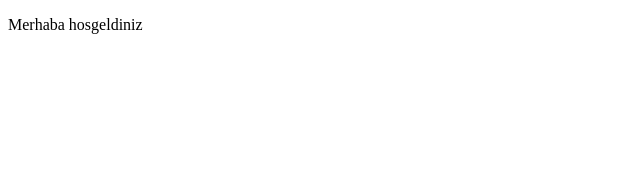
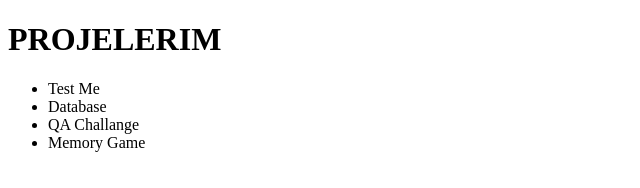
Before and after one commit to ikoral/git-baslangic, a plain HTML site: page index.html in a window 1280 px wide. Shown: the whole page, without its empty margins (0-640 px from the left). Drawn offline with Linux system fonts and the light colour scheme.

Commit message:
projelerim eklendi

```diff
--- a/src/index.html
+++ b/index.html
@@ -7,6 +7,12 @@
     <title>Ana sayfa</title>
   </head>
   <body>
-    <p>Merhaba hosgeldiniz</p>
+    <h1>PROJELERIM</h1>
+    <ul>
+      <li>Test Me</li>
+      <li>Database</li>
+      <li>QA Challange</li>
+      <li>Memory Game</li>
+    </ul>
   </body>
 </html>
```
